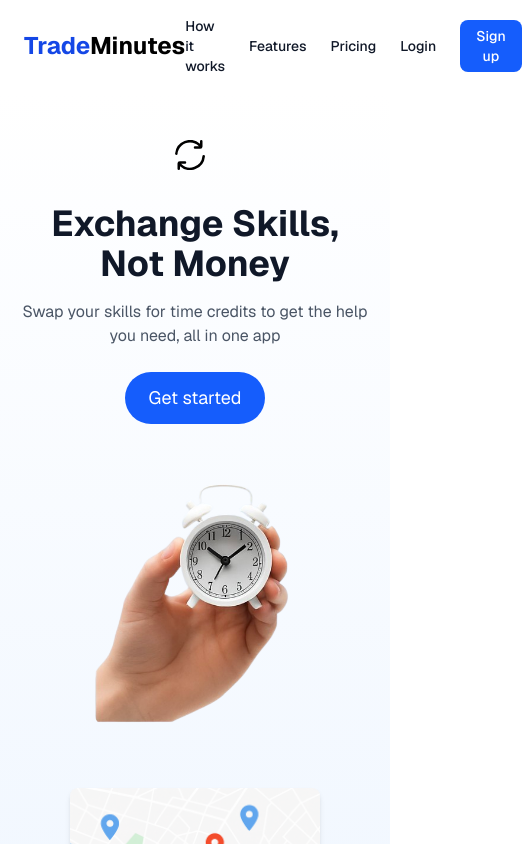
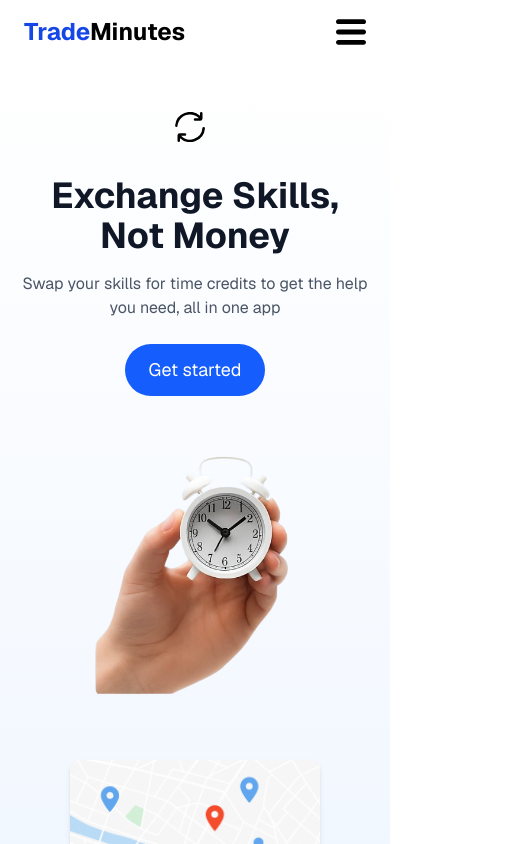
Before and after one commit to stevie1mat/frontend-test, a Next.js app: page / in a window 390 px wide. Shown: the top 844 px of the page, 522 px wide, since content can reach past the window. Built offline with nearby package versions, Linux system fonts and the light colour scheme.

Commit message:
Added Mobile Navbar to make it responsive

```diff
--- /dev/null
+++ b/src/app/components/Navbar.tsx
@@ -0,0 +1,65 @@
+'use client';
+
+import { useState } from 'react';
+import Image from 'next/image';
+import Link from 'next/link';
+
+export default function Navbar() {
+  const [isMobileMenuOpen, setIsMobileMenuOpen] = useState(false);
+
+  const toggleMobileMenu = () => {
+    setIsMobileMenuOpen(!isMobileMenuOpen);
+  };
+
+  return (
+    <nav className="bg-white text-gray-900 px-6 py-4 shadow-md">
+      <div className="max-w-7xl mx-auto flex justify-between items-center">
+        {/* Logo */}
+        <div className="text-2xl font-bold text-blue-700">
+          Trade<span className="text-black">Minutes</span>
+        </div>
+
+        {/* Desktop Menu */}
+        <div className="hidden md:flex items-center gap-6 text-sm font-medium">
+          <span className="hover:text-black cursor-pointer">How it works</span>
+          <span className="hover:text-black cursor-pointer">Features</span>
+          <span className="hover:text-black cursor-pointer">Pricing</span>
+
+          <Link href="/login">
+            <span className="hover:text-black cursor-pointer">Login</span>
+          </Link>
+
+          <Link href="/register">
+            <button className="bg-blue-600 text-white px-4 py-1.5 rounded-lg hover:bg-blue-700">
+              Sign up
+            </button>
+          </Link>
+        </div>
+
+        {/* Mobile Menu Icon */}
+        <div className="md:hidden flex items-center" onClick={toggleMobileMenu}>
+          <Image src="/menu-icon.svg" alt="Menu" width={30} height={30} />
+        </div>
+      </div>
+
+      {/* Mobile Menu */}
+      {isMobileMenuOpen && (
+        <div className="md:hidden flex flex-col items-center py-4 space-y-4">
+          <span className="hover:text-black cursor-pointer">How it works</span>
+          <span className="hover:text-black cursor-pointer">Features</span>
+          <span className="hover:text-black cursor-pointer">Pricing</span>
+
+          <Link href="/login">
+            <span className="hover:text-black cursor-pointer">Login</span>
+          </Link>
+
+          <Link href="/register">
+            <button className="bg-blue-600 text-white px-6 py-3 rounded-full text-lg hover:bg-blue-700">
+              Sign up
+            </button>
+          </Link>
+        </div>
+      )}
+    </nav>
+  );
+}
--- a/src/app/page.tsx
+++ b/src/app/page.tsx
@@ -2,12 +2,14 @@
 
 import Image from 'next/image';
 import Link from 'next/link';
+import Navbar from './components/Navbar';
 
 export default function HomePage() {
   return (
     <main className="min-h-screen bg-white text-gray-900 font-sans">
       {/* Navbar */}
-      <nav className="flex justify-between items-center px-6 py-4 max-w-7xl mx-auto">
+       <Navbar />
+      {/* <nav className="flex justify-between items-center px-6 py-4 max-w-7xl mx-auto">
         <div className="text-2xl font-bold text-blue-700">
           Trade<span className="text-black">Minutes</span>
         </div>
@@ -27,7 +29,7 @@ export default function HomePage() {
             </button>
           </Link>
         </div>
-      </nav>
+      </nav> */}
 
       {/* Hero Section */}
       <section className="text-center pt-12 px-4 bg-gradient-to-b from-white to-blue-50">
```
Also changed, not shown: public/menu-icon.svg (added). Lines whose indentation alone changed are shown as unchanged.
